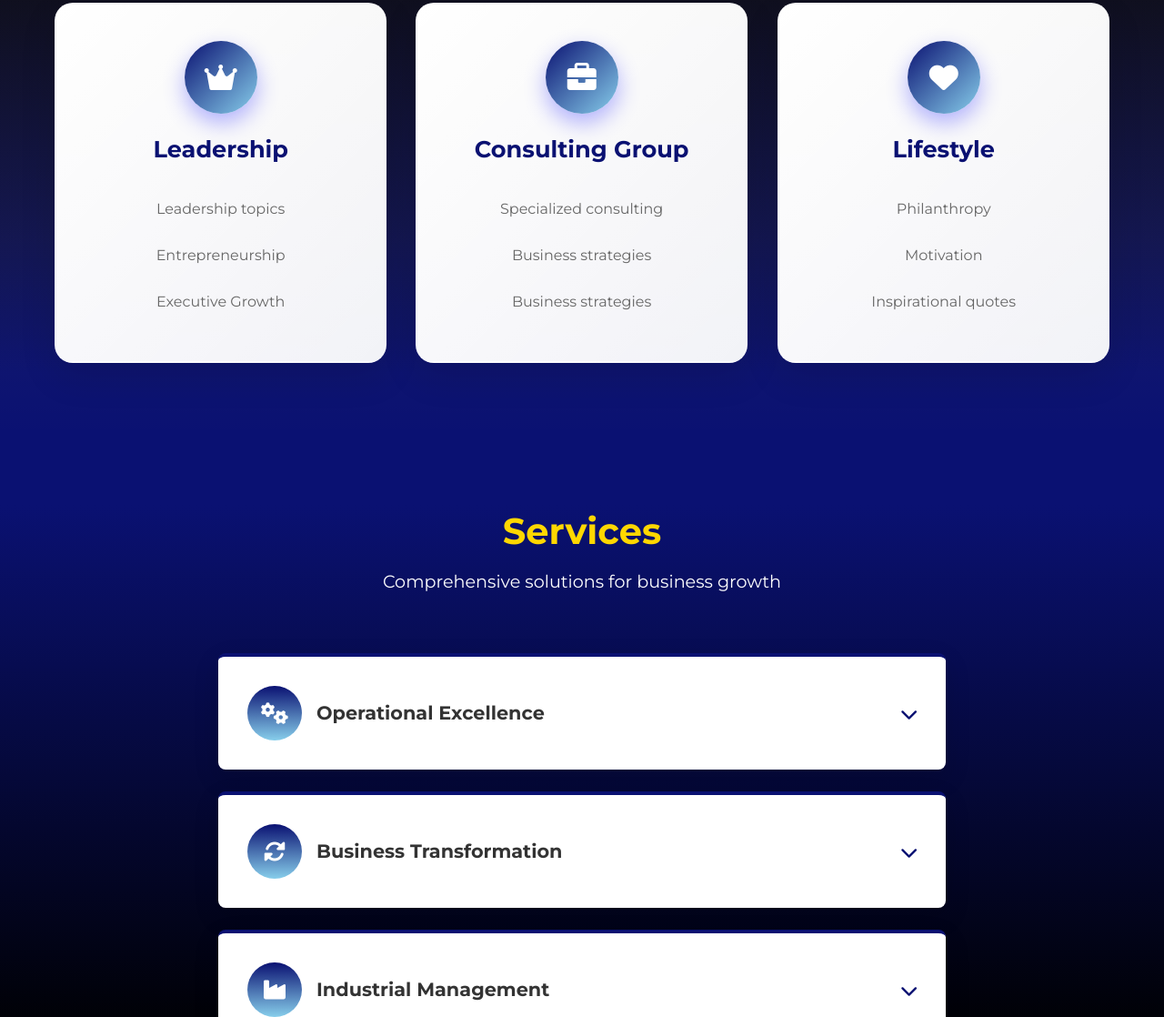
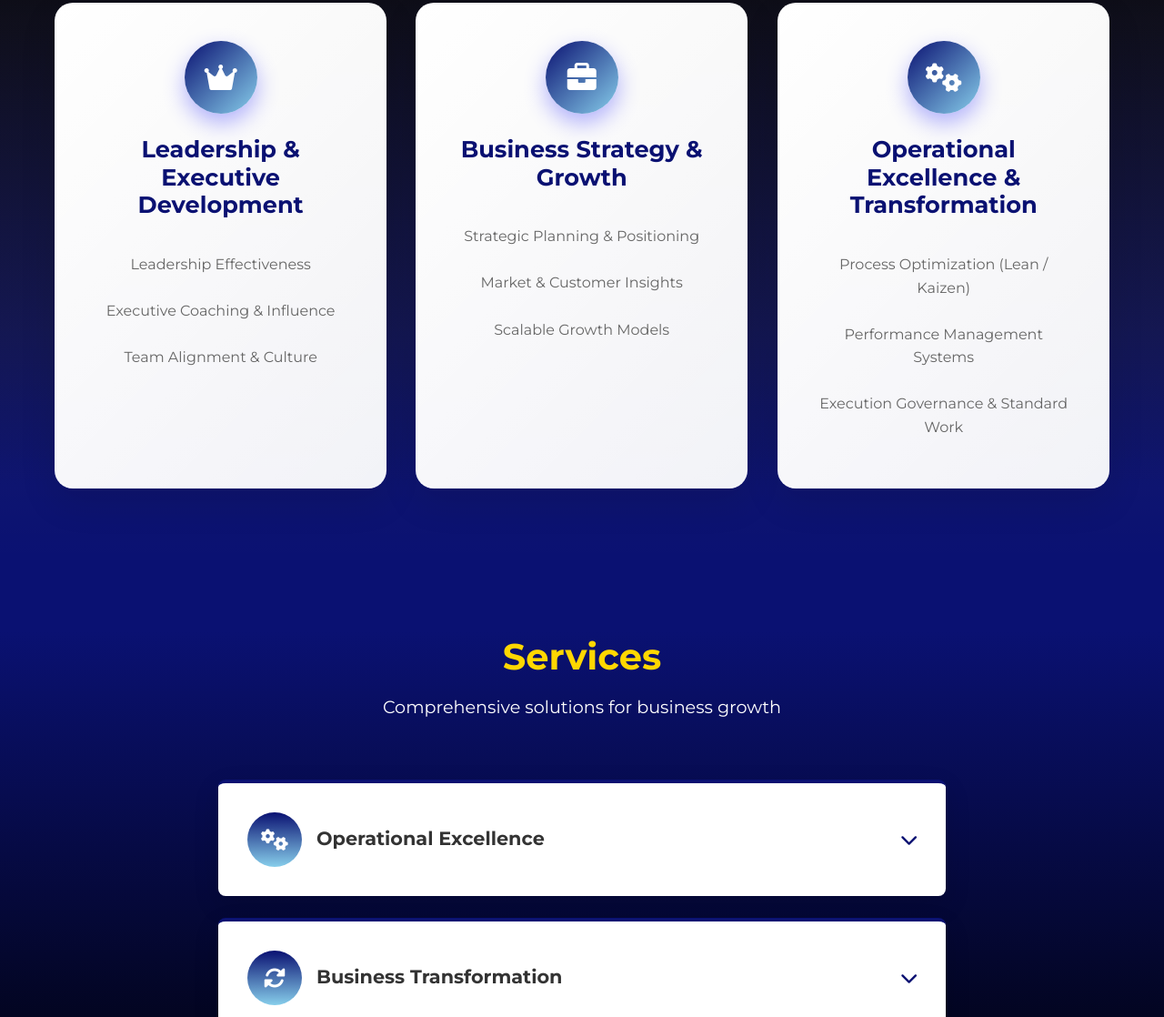
Before and after one commit to derekgf27/RIR-Elevate-Group, a plain HTML site: page index.html in a window 1280 px wide. Shown: the part 2271-3389 px from the top of the page at 91% size. Drawn offline with nearby package versions, Linux system fonts and the light colour scheme.

Commit message:
Refine services and specialization content

```diff
--- a/index.html
+++ b/index.html
@@ -147,12 +147,12 @@
                     <div class="pillar-icon">
                         <i class="fas fa-crown"></i>
                     </div>
-                    <h3 data-lang="pillar1-title">Leadership</h3>
+                    <h3 data-lang="pillar1-title">Leadership & Executive Development</h3>
                     <div class="pillar-content">
                         <ul>
-                            <li data-lang="pillar1-item1">Leadership topics</li>
-                            <li data-lang="pillar1-item2">Entrepreneurship</li>
-                            <li data-lang="pillar1-item3">Executive Growth </li>
+                            <li data-lang="pillar1-item1">Leadership Effectiveness</li>
+                            <li data-lang="pillar1-item2">Executive Coaching & Influence</li>
+                            <li data-lang="pillar1-item3">Team Alignment & Culture</li>
                         </ul>
                     </div>
                 </div>
@@ -160,25 +160,25 @@
                     <div class="pillar-icon">
                         <i class="fas fa-briefcase"></i>
                     </div>
-                    <h3 data-lang="pillar2-title">Consulting Group</h3>
+                    <h3 data-lang="pillar2-title">Business Strategy & Growth</h3>
                     <div class="pillar-content">
                         <ul>
-                            <li data-lang="pillar2-item1">Specialized consulting</li>
-                            <li data-lang="pillar2-item2">Business strategies</li>
-                            <li data-lang="pillar2-item2">Organizational Transformation </li>
+                            <li data-lang="pillar2-item1">Strategic Planning & Positioning</li>
+                            <li data-lang="pillar2-item2">Market & Customer Insights</li>
+                            <li data-lang="pillar2-item3">Scalable Growth Models</li>
+                        </ul>
                     </div>
                 </div>
                 <div class="pillar">
                     <div class="pillar-icon">
-                        <i class="fas fa-heart"></i>
+                        <i class="fas fa-cogs"></i>
                     </div>
-                    <h3 data-lang="pillar3-title">Lifestyle</h3>
+                    <h3 data-lang="pillar3-title">Operational Excellence & Transformation</h3>
                     <div class="pillar-content">
                         <ul>
-                            <li data-lang="pillar3-item1">Philanthropy</li>
-                            <li data-lang="pillar3-item2">Motivation</li>
-                            <li data-lang="pillar3-item3">Personal Growth
-                            </li>
+                            <li data-lang="pillar3-item1">Process Optimization (Lean / Kaizen)</li>
+                            <li data-lang="pillar3-item2">Performance Management Systems</li>
+                            <li data-lang="pillar3-item3">Execution Governance & Standard Work</li>
                         </ul>
                     </div>
                 </div>
@@ -205,7 +205,7 @@
                         <i class="fas fa-chevron-down service-toggle"></i>
                     </div>
                     <div class="service-content">
-                        <p data-lang="service1-desc">Process optimization, continuous improvement, and operational efficiency to maximize productivity, quality, and cost performance across industries.</p>
+                        <p data-lang="service1-desc">Hands-on implementation of process optimization and continuous improvement initiatives to improve productivity, quality, and cost performance through structured execution.</p>
                         <p data-lang="service1-core-title"><strong>Core services:</strong></p>
                         <ul class="service-features">
                             <li data-lang="service1-feature1">Process analysis & optimization</li>
@@ -223,7 +223,7 @@
                         <i class="fas fa-chevron-down service-toggle"></i>
                     </div>
                     <div class="service-content">
-                        <p data-lang="service2-desc">Design and execution of scalable business models, operating strategies, and experience-driven transformations that enable sustainable growth across industries.</p>
+                        <p data-lang="service2-desc">End-to-end transformation programs that translate strategy into execution, aligning operating models, leadership, and change management to enable sustainable growth.</p>
                         <p data-lang="service2-core-title"><strong>Core services:</strong></p>
                         <ul class="service-features">
                             <li data-lang="service2-feature1">Business model & operating model design</li>
@@ -241,7 +241,7 @@
                         <i class="fas fa-chevron-down service-toggle"></i>
                     </div>
                     <div class="service-content">
-                        <p data-lang="service3-desc">Optimization of industrial and operational environments through effective resource management, production systems, and quality-driven execution.</p>
+                        <p data-lang="service3-desc">On-site and advisory support for industrial and manufacturing environments, focused on production systems, capacity planning, and quality-driven execution.</p>
                         <p data-lang="service3-core-title"><strong>Core services:</strong></p>
                         <ul class="service-features">
                             <li data-lang="service3-feature1">Production & operations management</li>
--- a/script.js
+++ b/script.js
@@ -541,19 +541,19 @@ document.addEventListener('DOMContentLoaded', function() {
             'services-title': 'Servicios',
             'services-subtitle': 'Soluciones integrales para el crecimiento empresarial',
             'service1-title': 'Excelencia Operacional',
-            'service1-desc': 'Optimización de procesos, mejora continua y eficiencia operacional para maximizar la productividad, calidad y rendimiento de costos en todas las industrias.',
+            'service1-desc': 'Implementación práctica de iniciativas de optimización de procesos y mejora continua para mejorar productividad, calidad y costos mediante una ejecución estructurada.',
             'service1-core-title': '<strong>Servicios principales:</strong>',
             'service1-feature1': 'Análisis y optimización de procesos',
             'service1-feature2': 'Implementación de mejora continua (Lean / CI)',
             'service1-feature3': 'Medición de rendimiento y gestión de KPI',
             'service2-title': 'Transformación Empresarial',
-            'service2-desc': 'Diseño y ejecución de modelos de negocio escalables, estrategias operativas y transformaciones impulsadas por experiencias que permiten un crecimiento sostenible en todas las industrias.',
+            'service2-desc': 'Programas de transformación de principio a fin que traducen la estrategia en ejecución, alineando modelos operativos, liderazgo y gestión del cambio para habilitar un crecimiento sostenible.',
             'service2-core-title': '<strong>Servicios principales:</strong>',
             'service2-feature1': 'Diseño de modelo de negocio y modelo operativo',
             'service2-feature2': 'Alineación de estrategia a ejecución',
             'service2-feature3': 'Gestión del cambio y preparación organizacional',
             'service3-title': 'Gestión Industrial',
-            'service3-desc': 'Optimización de entornos industriales y operativos mediante gestión efectiva de recursos, sistemas de producción y ejecución impulsada por la calidad.',
+            'service3-desc': 'Acompañamiento presencial y consultivo para entornos industriales y de manufactura, enfocado en sistemas de producción, planificación de capacidad y ejecución guiada por la calidad.',
             'service3-core-title': '<strong>Servicios principales:</strong>',
             'service3-feature1': 'Gestión de producción y operaciones',
             'service3-feature2': 'Planificación de recursos y capacidad',
@@ -572,16 +572,18 @@ document.addEventListener('DOMContentLoaded', function() {
             // Content Pillars Section
             'pillars-title': 'Áreas de Especialización',
             'pillars-subtitle': 'Conocimiento profundo en múltiples disciplinas',
-            'pillar1-title': 'Liderazgo',
-            'pillar1-item1': 'Temas de liderazgo',
-            'pillar1-item2': 'Empresarismo',
-            'pillar2-title': 'Grupo de Consultoría',
-            'pillar2-item1': 'Consultorías especializadas',
-            'pillar2-item2': 'Estrategias para empresas',
-            'pillar3-title': 'Estilo De Vida',
-            'pillar3-item1': 'Filantropía',
-            'pillar3-item2': 'Motivación',
-            'pillar3-item3': 'Frases inspiradoras',
+            'pillar1-title': 'Liderazgo y Desarrollo Ejecutivo',
+            'pillar1-item1': 'Efectividad en el Liderazgo',
+            'pillar1-item2': 'Coaching Ejecutivo e Influencia',
+            'pillar1-item3': 'Alineación de Equipos y Cultura',
+            'pillar2-title': 'Estrategia de Negocios y Crecimiento',
+            'pillar2-item1': 'Planificación Estratégica y Posicionamiento',
+            'pillar2-item2': 'Insights de Mercado y Clientes',
+            'pillar2-item3': 'Modelos de Crecimiento Escalable',
+            'pillar3-title': 'Excelencia Operacional y Transformación',
+            'pillar3-item1': 'Optimización de Procesos (Lean / Kaizen)',
+            'pillar3-item2': 'Sistemas de Gestión del Rendimiento',
+            'pillar3-item3': 'Gobernanza de Ejecución y Trabajo Estándar',
 
             // Testimonials Section
             'testimonials-title': 'Testimonios',
@@ -679,19 +681,19 @@ document.addEventListener('DOMContentLoaded', function() {
             'services-title': 'Services',
             'services-subtitle': 'Comprehensive solutions for business growth',
             'service1-title': 'Operational Excellence',
-            'service1-desc': 'Process optimization, continuous improvement, and operational efficiency to maximize productivity, quality, and cost performance across industries.',
+            'service1-desc': 'Hands-on implementation of process optimization and continuous improvement initiatives to improve productivity, quality, and cost performance through structured execution.',
             'service1-core-title': '<strong>Core services:</strong>',
             'service1-feature1': 'Process analysis & optimization',
             'service1-feature2': 'Continuous improvement implementation (Lean / CI)',
             'service1-feature3': 'Performance measurement & KPI management',
             'service2-title': 'Business Transformation',
-            'service2-desc': 'Design and execution of scalable business models, operating strategies, and experience-driven transformations that enable sustainable growth across industries.',
+            'service2-desc': 'End-to-end transformation programs that translate strategy into execution, aligning operating models, leadership, and change management to enable sustainable growth.',
             'service2-core-title': '<strong>Core services:</strong>',
             'service2-feature1': 'Business model & operating model design',
             'service2-feature2': 'Strategy-to-execution alignment',
             'service2-feature3': 'Change management & organizational readiness',
             'service3-title': 'Industrial Management',
-            'service3-desc': 'Optimization of industrial and operational environments through effective resource management, production systems, and quality-driven execution.',
+            'service3-desc': 'On-site and advisory support for industrial and manufacturing environments, focused on production systems, capacity planning, and quality-driven execution.',
             'service3-core-title': '<strong>Core services:</strong>',
             'service3-feature1': 'Production & operations management',
             'service3-feature2': 'Resource and capacity planning',
@@ -710,16 +712,18 @@ document.addEventListener('DOMContentLoaded', function() {
             // Content Pillars Section
             'pillars-title': 'Areas of Specialization',
             'pillars-subtitle': 'Deep knowledge in multiple disciplines',
-            'pillar1-title': 'Leadership',
-            'pillar1-item1': 'Leadership topics',
-            'pillar1-item2': 'Entrepreneurship',
-            'pillar2-title': 'Consulting Group',
-            'pillar2-item1': 'Specialized consulting',
-            'pillar2-item2': 'Business strategies',
-            'pillar3-title': 'Lifestyle',
-            'pillar3-item1': 'Philanthropy',
-            'pillar3-item2': 'Motivation',
-            'pillar3-item3': 'Inspirational quotes',
+            'pillar1-title': 'Leadership & Executive Development',
+            'pillar1-item1': 'Leadership Effectiveness',
+            'pillar1-item2': 'Executive Coaching & Influence',
+            'pillar1-item3': 'Team Alignment & Culture',
+            'pillar2-title': 'Business Strategy & Growth',
+            'pillar2-item1': 'Strategic Planning & Positioning',
+            'pillar2-item2': 'Market & Customer Insights',
+            'pillar2-item3': 'Scalable Growth Models',
+            'pillar3-title': 'Operational Excellence & Transformation',
+            'pillar3-item1': 'Process Optimization (Lean / Kaizen)',
+            'pillar3-item2': 'Performance Management Systems',
+            'pillar3-item3': 'Execution Governance & Standard Work',
 
             // Testimonials Section
             'testimonials-title': 'Testimonials',
--- a/styles.css
+++ b/styles.css
@@ -440,7 +440,7 @@ section {
     display: flex;
     flex-direction: column;
     gap: 2rem;
-    margin-top: 8rem;
+    margin-top: 17rem;
 }
 
 .stat {
```
